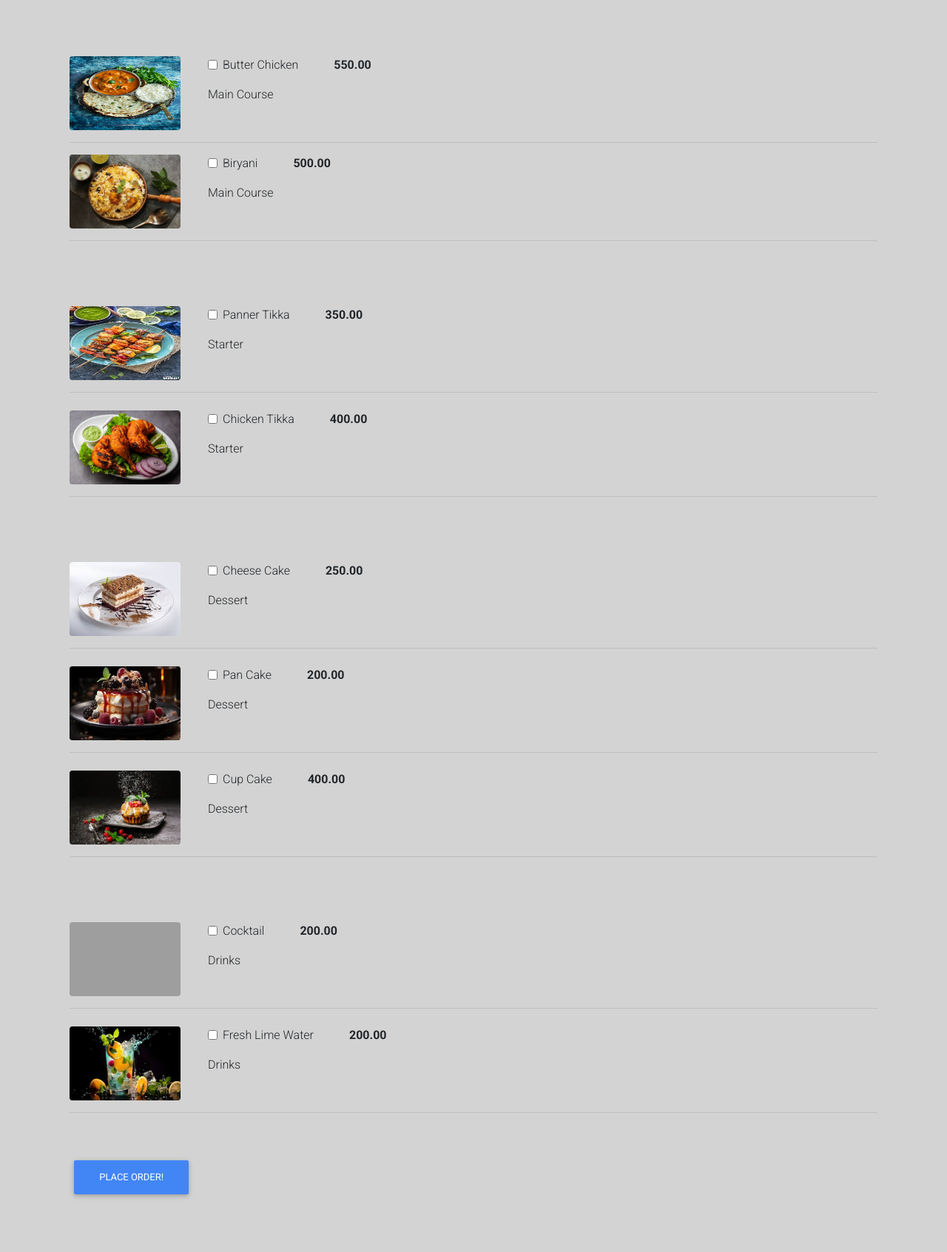
After one commit to aniketshetty550/x23217529_CDOS_Project, a Django app: page /order/ in a window 1280 px wide. The commit adds this page. Shown: the whole page at 74% size. Run offline with Django 3.2, Linux system fonts and the light colour scheme; data comes from the database, SQL or seed files in the repository; both versions use the stored data as it was after the commit; some libraries are stand-ins or nearby versions; grey boxes are pictures that could not be loaded.

Commit message:
seven Commit

```diff
--- a/Food_Delivery_App/urls.py
+++ b/Food_Delivery_App/urls.py
@@ -15,7 +15,7 @@ Including another URLconf
 """
 from django.contrib import admin
 from django.urls import path
-from customer.views import Home, About
+from customer.views import Home, About, Order
 from django.conf.urls.static import static
 from django.conf import settings
 
@@ -23,4 +23,5 @@ urlpatterns = [
     path('admin/', admin.site.urls),
     path('',Home.as_view(), name='home'),
     path('about/', About.as_view(), name='about'),
+    path('order/', Order.as_view(), name='order'),
 ]+static(settings.MEDIA_URL,document_root=settings.MEDIA_ROOT)
--- a/customer/templates/home.html
+++ b/customer/templates/home.html
@@ -62,7 +62,7 @@
   <a class="active" href="#home">Login</a>
   <a href="#news">Signup</a>
   <a href="{% url 'about' %}">About</a>
-  <a href="#about" class="split">Place an Order</a>
+  <a href="{% url 'order' %}" class="split">Place an Order</a>
   <a href="#about" class="split">Menu</a>
 </div>
 
--- /dev/null
+++ b/customer/templates/order.html
@@ -0,0 +1,108 @@
+{% extends 'base.html' %}
+
+{% block content %}
+
+<style>
+
+    body {
+            background-color: lightgrey;
+
+        }
+
+</style>
+
+<div class="container mb-5">
+    <div class="row justify-content-center mt-1">
+        <div class="col-md-12 col-sm-12 p-4">
+            <form method="POST">
+                {% csrf_token %}
+                <div class="pt-5">
+                    {% for main_course in main_course %}
+                    <div class="row">
+                        <div class="col-md-2 col-sm-12">
+                            <img class="rounded" src="{{ main_course.image.url }}" width="150" height="100"/>
+                        </div>
+                        <div class="col-md-8 col-sm-12">
+                            <div class="d-flex flex-row">
+                                <div class="form-group form-check">
+                                    <input type="checkbox" name="items[]" class="form-check-input" value="{{ main_course.pk }}">
+                                    <label class="form-check-label">{{ main_course.name }}</label>
+                                </div>
+                                <p class="font-weight-bold pl-5">{{ main_course.price }}</p>
+                            </div>
+                            <p>{{ main_course.description }}</p>
+                        </div>
+                    </div>
+                    <hr />
+                {% endfor %}
+                </div>
+
+                <div class="pt-5">
+                    {% for starter in starter %}
+                    <div class="row mt-4">
+                        <div class="col-md-2 col-sm-12">
+                            <img class="rounded" src="{{ starter.image.url }}" width="150" height="100"/>
+                        </div>
+                        <div class="col-md-8 col-sm-12">
+                            <div class="d-flex flex-row">
+                                <div class="form-group form-check">
+                                    <input type="checkbox" name="items[]" class="form-check-input" value="{{ starter.pk }}">
+                                    <label class="form-check-label">{{ starter.name }}</label>
+                                </div>
+                                <p class="font-weight-bold pl-5">{{ starter.price }}</p>
+                            </div>
+                            <p>{{ starter.description }}</p>
+                        </div>
+                    </div>
+                    <hr />
+                    {% endfor %}
+                </div>
+
+                <div class="pt-5">
+                    {% for dessert in dessert %}
+                    <div class="row mt-4">
+                        <div class="col-md-2 col-sm-12">
+                            <img class="rounded" src="{{ dessert.image.url }}" width="150" height="100"/>
+                        </div>
+                        <div class="col-md-8 col-sm-12">
+                            <div class="d-flex flex-row">
+                                <div class="form-group form-check">
+                                    <input type="checkbox" name="items[]" class="form-check-input" value="{{ dessert.pk }}">
+                                    <label class="form-check-label">{{ dessert.name }}</label>
+                                </div>
+                                <p class="font-weight-bold pl-5">{{ dessert.price }}</p>
+                            </div>
+                            <p>{{ dessert.description }}</p>
+                        </div>
+                    </div>
+                    <hr />
+                    {% endfor %}
+                </div>
+
+                <div class="pt-5">
+                    {% for drink in drinks %}
+                    <div class="row mt-4">
+                        <div class="col-md-2 col-sm-12">
+                            <img class="rounded" src="{{ drink.image.url }}" width="150" height="100"/>
+                        </div>
+                        <div class="col-md-8 col-sm-12">
+                            <div class="d-flex flex-row">
+                                <div class="form-group form-check">
+                                    <input type="checkbox" name="items[]" class="form-check-input" value="{{ drink.pk }}">
+                                    <label class="form-check-label">{{ drink.name }}</label>
+                                </div>
+                                <p class="font-weight-bold pl-5">{{ drink.price }}</p>
+                            </div>
+                            <p>{{ drink.description }}</p>
+                        </div>
+                    </div>
+                    <hr />
+                    {% endfor %}
+                </div>
+
+                <button class="btn btn-primary mt-5">Place Order!</button>
+            </form>
+        </div>
+    </div>
+</div>
+{% endblock content %}
--- a/customer/views.py
+++ b/customer/views.py
@@ -14,10 +14,15 @@ class About(View):
 class Order(View):
     def get(self, request, *args, **kwargs):
 
-        drinks = MenuItem.objects.filter(category__name__conatins= 'Drink')
-        dessert = MenuItem.objects.filter(category__name__conatins= 'Dessert')
-        main_course = MenuItem.objects.filter(category__name__conatins= 'Main_Course')
-        starter = MenuItem.objects.filter(category__name__conatins= 'Starter')
+        starter = MenuItem.objects.filter(category__name__contains='Starter')
+        dessert = MenuItem.objects.filter(category__name__contains='Dessert')
+        drinks = MenuItem.objects.filter(category__name__contains='Drink')
+        main_course = MenuItem.objects.filter(category__name__contains='Main_Course')
+
+        # drinks = MenuItem.objects.filter(category__name__conatins= 'Drink')
+        # dessert = MenuItem.objects.filter(category__name__conatins= 'Dessert')
+        # main_course = MenuItem.objects.filter(category__name__conatins= 'Main_Course')
+        # starter = MenuItem.objects.filter(category__name__conatins= 'Starter')
 
         context = {
             'drinks': drinks,
@@ -27,7 +32,7 @@ class Order(View):
 
         }
 
-        return render(request, 'customer/order.html' , context)
+        return render(request, 'order.html' , context)
 
     def post(self, request, *args, **kwargs):
         order_items = {
@@ -61,4 +66,4 @@ class Order(View):
             'price': price
         }
 
-        return render(request, 'customer/order_confirmation.html', context)
+        return render(request, 'order_confirmation.html', context)
```
Also changed, not shown: customer/templates/about.html (+2 -12 lines), customer/templates/order_confirmation.html (added, +72 -0 lines), db.sqlite3, static/images/menu_images/Desert_1.jpeg (added), static/images/menu_images/Desert_2_jtJcAsS.jpeg (added), static/images/menu_images/Desert_3.jpg (added), static/images/menu_images/Drink2.jpeg (added), static/images/menu_images/Main_Course_2.jpg (added), static/images/menu_images/Starter_2.jpg (added).
